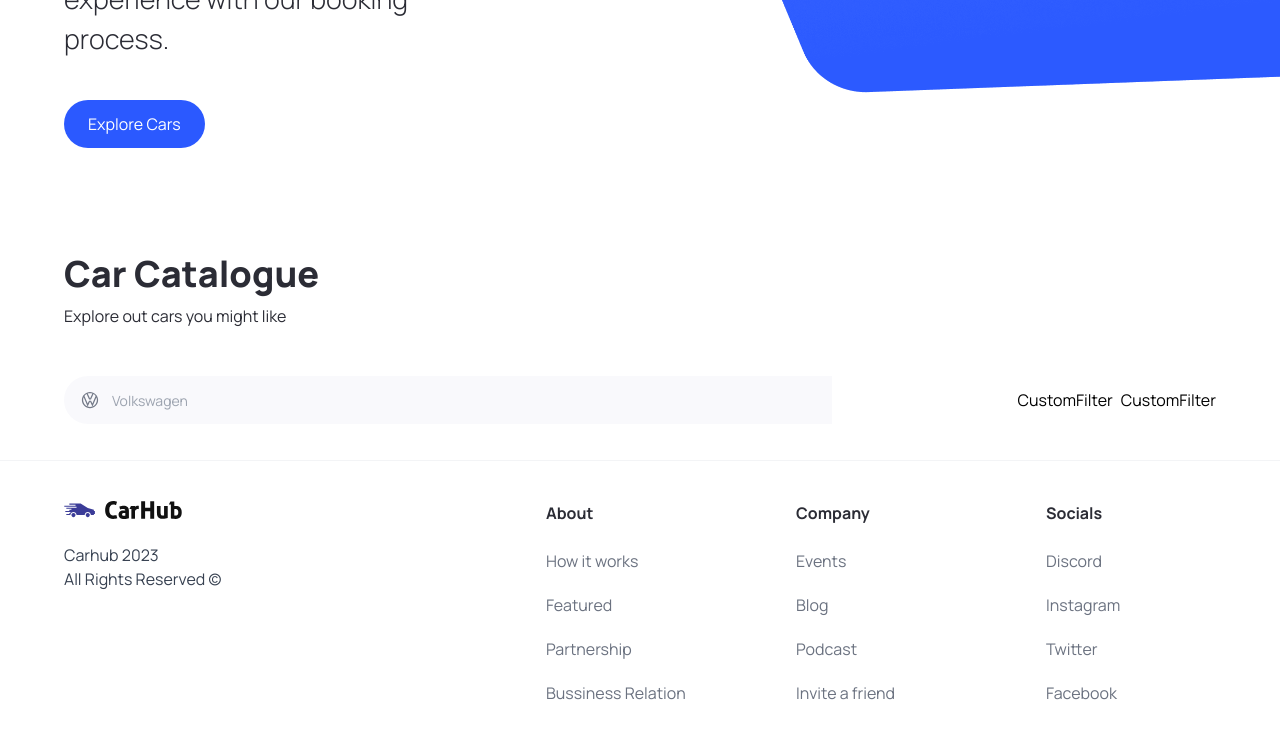
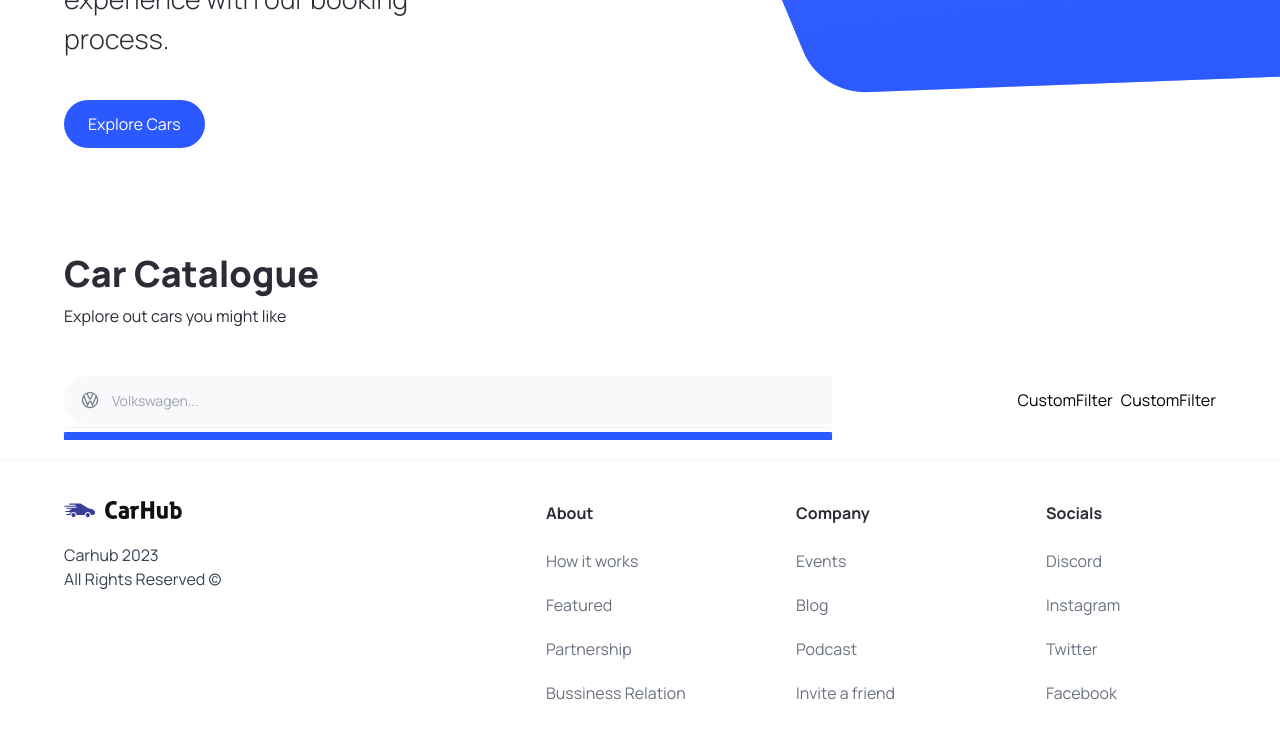
Before and after one commit to Armond-Guze/carhub, a Next.js app: page / in a window 1280 px wide. Both pictures are taken after a click on the button 82 px from the left and 1010 px from the top of the page. Shown: the part 610-1348 px from the top of the page. Built offline with nearby package versions, Linux system fonts and the light colour scheme.

Commit message:
searchmanufacture complete

```diff
--- a/components/SearchManufacturer.tsx
+++ b/components/SearchManufacturer.tsx
@@ -1,33 +1,96 @@
 'use client'
 
+import Image from "next/image";
+import { Fragment, useState } from "react";
 import { Combobox, Transition } from "@headlessui/react";
 
-import { useState } from "react";
-import Image from "next/image";
+import { manufacturers } from "@/constants";
+import { SearchManuFacturerProps } from "@/types";
 
-import { SearchManufacturerProps } from "@/types";
-import React from "react";
+const SearchManufacturer = ({ manufacturer, setManuFacturer }: SearchManuFacturerProps) => {
+  const [query, setQuery] = useState("");
 
-const SearchManufacturer = ({ manufacturer,setManufacturer,}: SearchManufacturerProps) => {
-    const [query, setQuery] = useState('')
+  const filteredManufacturers =
+    query === ""
+      ? manufacturers
+      : manufacturers.filter((item) =>
+          item
+            .toLowerCase()
+            .replace(/\s+/g, "")
+            .includes(query.toLowerCase().replace(/\s+/g, ""))
+        );
+
   return (
-    <div className="search-manufacturer">
-      <Combobox>
-        <div className="relative w-full">
-          <Combobox.Button className="absolute top-[14px]">
-            <Image src="/car-logo.svg"
-            width={20}
-            height={20}
-            className='ml-4'
-            alt='Car Logo' />
+    <div className='search-manufacturer'>
+      <Combobox value={manufacturer} onChange={setManuFacturer}>
+        <div className='relative w-full'>
+          {/* Button for the combobox. Click on the icon to see the complete dropdown */}
+          <Combobox.Button className='absolute top-[14px]'>
+            <Image
+              src='/car-logo.svg'
+              width={20}
+              height={20}
+              className='ml-4'
+              alt='car logo'
+            />
           </Combobox.Button>
 
+          {/* Input field for searching */}
           <Combobox.Input
-          className='search-manufacturer__input'
-          placeholder="Volkswagen"
-          displayValue={(manufacturer: string) => manufacturer}
-          onChange={(e) => setQuery(e.target.value)}
+            className='search-manufacturer__input'
+            displayValue={(item: string) => item}
+            onChange={(event) => setQuery(event.target.value)} // Update the search query when the input changes
+            placeholder='Volkswagen...'
           />
+
+          {/* Transition for displaying the options */}
+          <Transition
+            as={Fragment} // group multiple elements without introducing an additional DOM node i.e., <></>
+            leave='transition ease-in duration-100'
+            leaveFrom='opacity-100'
+            leaveTo='opacity-0'
+            afterLeave={() => setQuery("")} // Reset the search query after the transition completes
+          >
+            <Combobox.Options
+              className='absolute mt-1 max-h-60 w-full overflow-auto rounded-md bg-white py-1 text-base shadow-lg ring-1 ring-black ring-opacity-5 focus:outline-none sm:text-sm'
+              static
+            >
+              {filteredManufacturers.length === 0 && query !== "" ? (
+                <Combobox.Option
+                  value={query}
+                  className='search-manufacturer__option'
+                >
+                  Create "{query}"
+                </Combobox.Option>
+              ) : (
+                filteredManufacturers.map((item) => (
+                  <Combobox.Option
+                    key={item}
+                    className={({ active }) =>
+                      `relative search-manufacturer__option ${
+                        active ? "bg-primary-blue text-white" : "text-gray-900"
+                      }`
+                    }
+                    value={item}
+                  >
+                    {({ selected, active }) => (
+                      <>
+                        <span className={`block truncate ${selected ? "font-medium" : "font-normal"}`}>
+                          {item}
+                        </span>
+
+                        {/* Show an active blue background color if the option is selected */}
+                        {selected ? (
+                          <span className={`absolute inset-y-0 left-0 flex items-center pl-3 ${active? "text-white": "text-pribg-primary-purple"}`}
+                          ></span>
+                        ) : null}
+                      </>
+                    )}
+                  </Combobox.Option>
+                ))
+              )}
+            </Combobox.Options>
+          </Transition>
         </div>
       </Combobox>
     </div>
--- a/types/index.ts
+++ b/types/index.ts
@@ -7,7 +7,7 @@ export interface CustomButtonProps {
     BtnType?: "button" | "submit";
 }
 
-export interface SearchManufacturerProps {
+export interface SearchManuFacturerProps {
     manufacturer: string;
-    setManufacturer: (manufacturer: string) => void;
+    setManuFacturer: (manufacturer: string) => void;
 }
```
